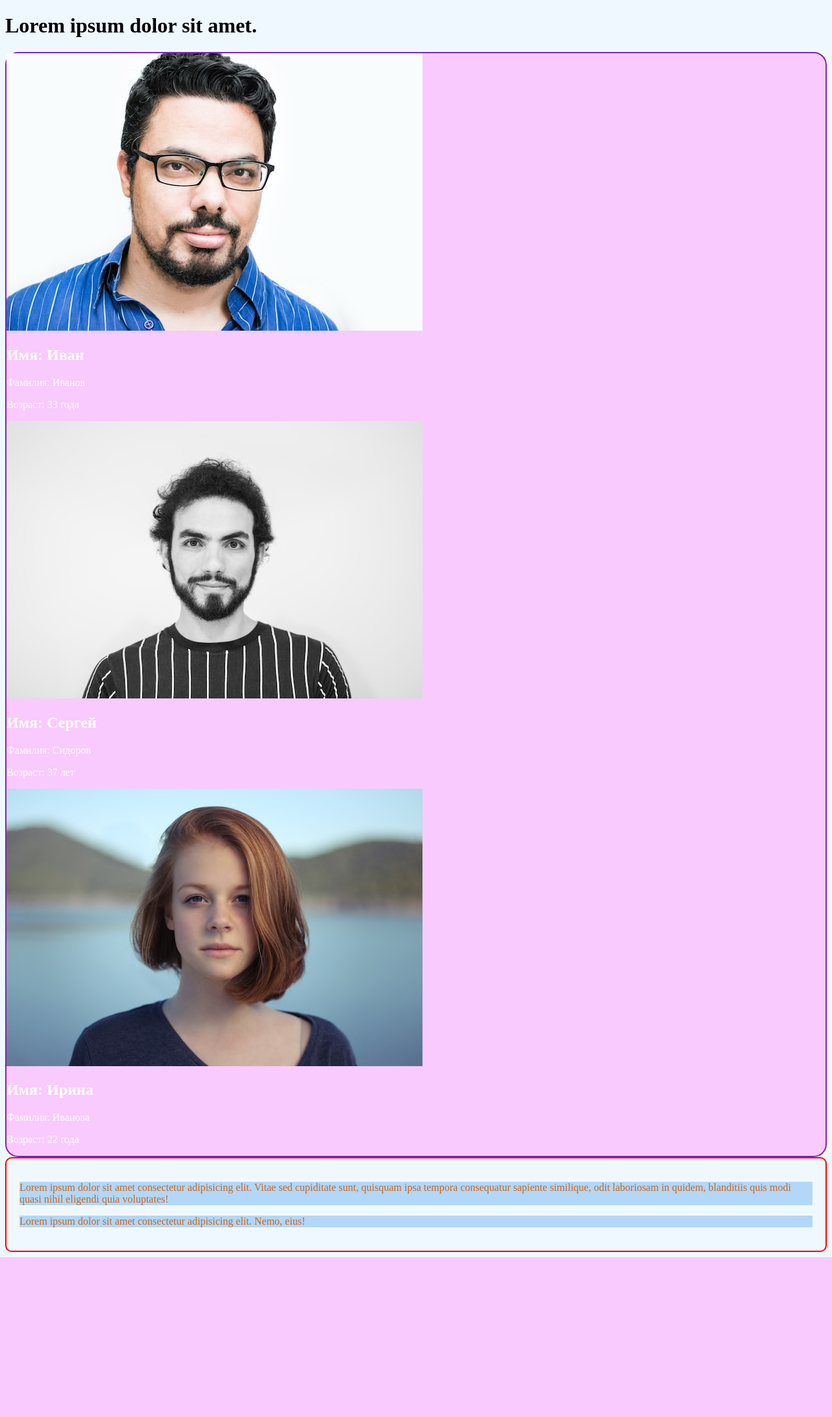
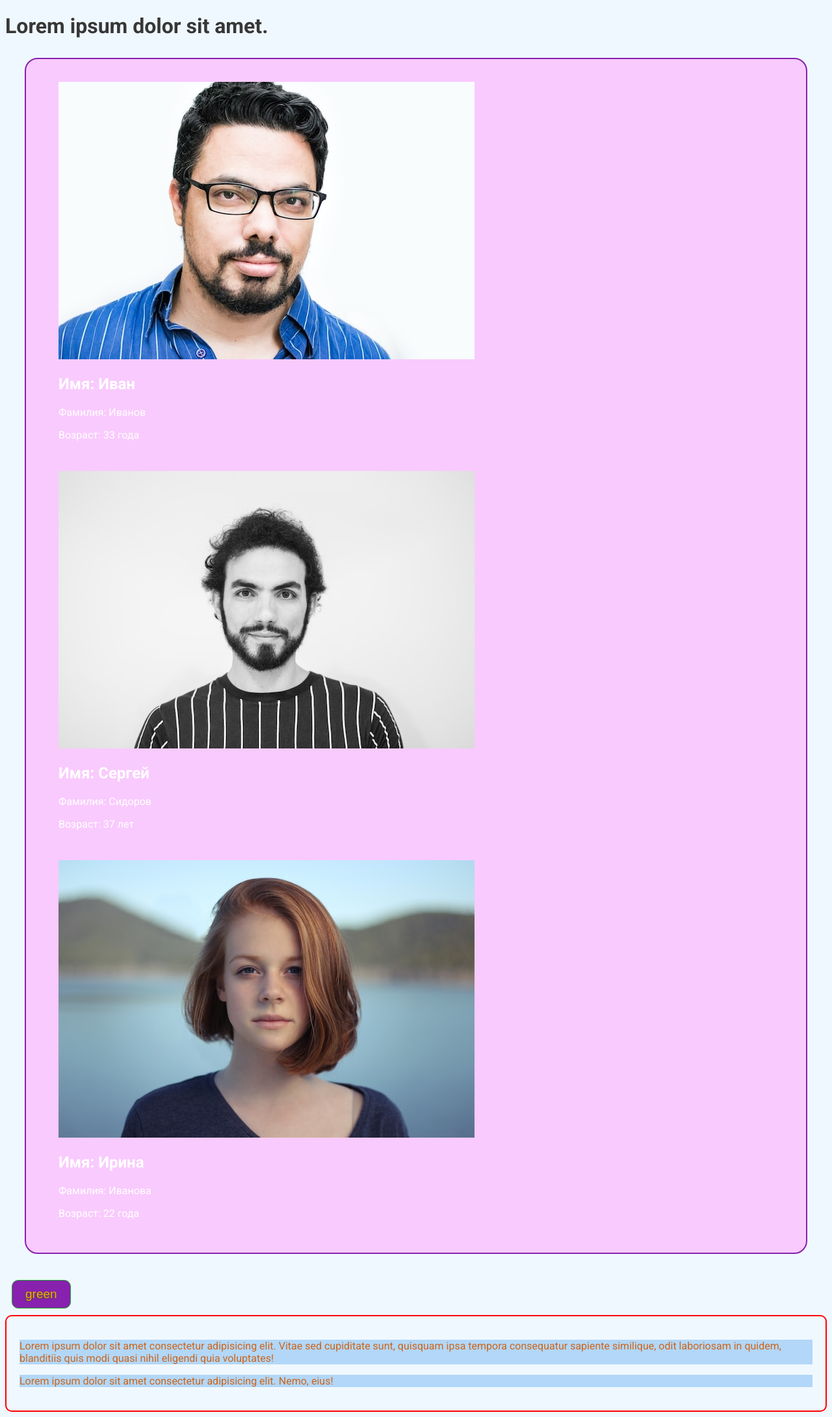
Before and after one commit to denis-basov/357, a PHP site: page /test.html in a window 1280 px wide. Shown: the whole page at 65% size. Before the commit the page ends 1935 px from the top, so only its background shows below. Run offline with PHP 8.4, Linux system fonts and the light colour scheme.

Commit message:
css start

```diff
--- a/02 CSS основы/style.css
+++ b/02 CSS основы/style.css
@@ -1,3 +1,14 @@
+@import url('https://fonts.googleapis.com/css2?family=Roboto:wght@100;300;400;500;700;900&display=swap');
+
+/* * {
+    margin: 0;
+    padding: 0;
+} */
+html {
+    font-family: 'Roboto', sans-serif;
+    color: rgb(55, 55, 55);
+}
+
 body {
     background-color: aliceblue;
     /* background-image: url('images/Cthulhu_rises_from_the_sea.jpg');
@@ -30,7 +41,7 @@
 
 /* задание стилей по названию ID  */
 #head-1 {
-    background-color: darkblue;
+    background-color: rgb(7, 7, 232);
 }
 
 .service {
@@ -55,6 +66,17 @@
     border-top: 2px solid orangered; */
     border-left: 15px solid orange;
     border-radius: 50px;
+
+    /* внешние отступы */
+    /* margin: 25px; */
+    /* margin: 15px 25px 10px 30px; */
+    margin: 20px 40px;
+
+    /* внутренние отступы */
+    /* padding: 20px; */
+    padding: 15px 30px;
+
+    list-style-type: none;
 }
 
 .test-workers {
@@ -62,29 +84,185 @@
     color: white;
     border: 2px solid #8821AE;
     border-radius: 20px;
+
+    margin: 30px;
+    padding: 20px;
 }
 
-.workers {
+.test-workers .worker {
+    padding: 15px 30px;
+}
+
+/*******************************************************************************************/
+/*************************************** <div class="workers">  ***************************/
+/*******************************************************************************************/
+
+/* .workers {
     background-color: antiquewhite;
     color: rgb(55, 55, 55);
     border: 5px solid goldenrod;
-}
+    margin: 20px 40px;
+    padding: 30px;
+} */
 
 /* элемент с классами worker и worker-1 внутри элемента с классом workers */
-.workers .worker.worker-1 {
+/* .workers .worker.worker-1 {
     background-color: burlywood;
     border: 2px solid darkgray;
-}
+} */
 
-.workers .worker-3 {
+/* .workers .worker.worker-3 {
     background-color: aqua;
     border: 5px dotted rebeccapurple;
-}
+    margin: 0;
+} */
 
 /* стили для элементов с классом worker кот находятся внутри
 элементов с классом workers */
-.workers .worker {
+/* .workers .worker {
     border: 3px dashed darkblue;
     background-color: #ebbdfc;
+    padding: 15px 30px;
+    margin-bottom: 20px;
+} */
+
+
+/* стили для контейнера */
+.workers {
+    background-color: rgb(251, 241, 227);
+    border: 2px solid rgb(253, 236, 212);
+    border-radius: 5px;
+    color: rgb(55, 55, 55);
     margin: 20px;
+    padding: 20px;
+
+    /* компоновка дочерних элементов */
+    display: flex;
+    gap: 20px;
 }
+
+/* стили для каждого работника */
+.workers .worker {
+    background-color: rgb(244, 234, 219);
+    border-radius: 5px;
+    padding: 15px;
+}
+
+/* стили при наведени на каждого работника*/
+.workers .worker:hover {
+    background-color: rgb(250, 232, 209);
+    box-shadow: 4px 6px 23px -5px rgba(0, 0, 0, 0.2);
+    cursor: pointer;
+}
+
+/* стили для картинок работников */
+.workers .worker img {
+    width: 200px;
+    border-radius: 8px;
+}
+
+.workers .worker h2 {
+    text-align: center;
+    letter-spacing: 5px;
+}
+
+.workers .worker h2 span {
+    /* text-decoration: line-through; */
+    text-decoration: underline;
+    color: brown;
+    font-style: italic;
+    font-size: 25px;
+}
+
+.workers .worker p {
+    /* letter-spacing: 1px; */
+    /* font-family: 'Courier New', Courier, monospace; */
+    font-weight: 400;
+}
+
+.workers .worker button {
+    text-transform: uppercase;
+}
+
+/* абсолютное позиционирование */
+.workers .worker.worker-2 {
+    /* контейнер */
+    position: relative;
+}
+
+.workers .worker.worker-2 .intern {
+    /* позиционируемый дочерний элемент */
+    background-color: #b09302;
+    color: rgb(51, 51, 91);
+    padding: 3px 6px;
+    border-radius: 10px;
+
+    position: absolute;
+    /* top: 200px;
+    left: 250px; */
+    right: -10px;
+    top: -10px;
+
+}
+
+
+
+
+
+/*******************************************************************************************/
+/*********************** <a href="#" class="myButton">green</a>  ***************************/
+/*******************************************************************************************/
+.myButton {
+    background-color: #44c767;
+    border-radius: 12px;
+    border: 1px solid #18ab29;
+    display: inline-block;
+    cursor: pointer;
+    color: #ffffff;
+    font-family: Arial;
+    font-size: 19px;
+    padding: 17px 41px;
+    text-decoration: none;
+    text-shadow: -1px 1px 2px #2f6627;
+}
+
+.myButton:hover {
+    background-color: #5cbf2a;
+}
+
+.myButton:active {
+    position: relative;
+    top: 1px;
+}
+
+
+/*******************************************************************************************/
+/*********************** a псевдоклассы *************************************************/
+/*******************************************************************************************/
+/* непосещенная ссылка */
+a:link {
+    display: inline-block;
+    color: orange;
+    background-color: #8821AE;
+    border-radius: 10px;
+    padding: 10px 20px;
+    margin: 10px;
+}
+
+/* посещенная ссылка */
+a:visited {
+    color: black;
+    background-color: #b42be6;
+}
+
+/* ссылка при наведении мыши */
+a:hover {
+    background-color: #b0029f;
+    color: blueviolet;
+}
+
+/* ссылка в момент нажатия */
+a:active {
+    background-color: #44c767;
+    text-decoration: none;
+}
--- a/02 CSS основы/test.html
+++ b/02 CSS основы/test.html
@@ -5,12 +5,11 @@
     <meta name="viewport" content="width=device-width, initial-scale=1.0" />
     <title>Document</title>
     <link rel="stylesheet" href="style.css" />
-    <style>
-
-    </style>
   </head>
   <body>
     <h1>Lorem ipsum dolor sit amet.</h1>
+    <!-- задайте элементу class="test-workers" внешний отступ 30п, внутренний 20п -->
+    <!-- элементам  с классом worker задайте внутренние отступы сверху, снизу 15п, справа и слева 30п -->
 
     <div class="test-workers">
       <div class="worker worker-1">
@@ -33,6 +32,8 @@
       </div>
     </div>
 
+    <a href="#" class="myButton">green</a>
+
     <div class="service">
       <p>
         Lorem ipsum dolor sit amet consectetur adipisicing elit. Vitae sed cupiditate sunt, quisquam ipsa tempora consequatur sapiente similique, odit laboriosam in quidem, blanditiis quis modi quasi
```
Also changed, not shown: 02 CSS основы/index.html (+13 -8 lines).
